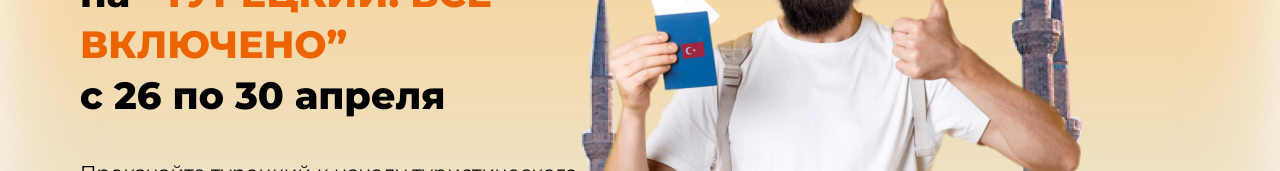
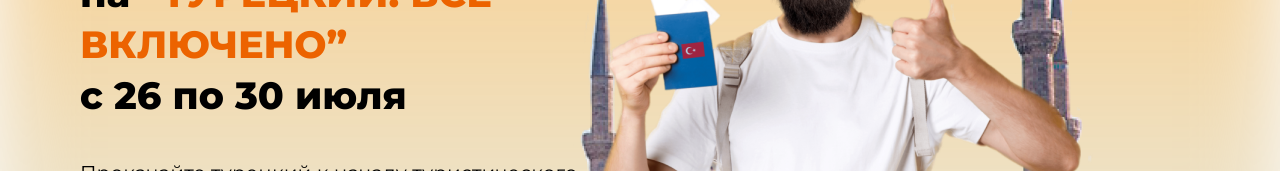
Before and after one commit to MikhailTravin/turkish-landing-july-2024, a website: page src/index.html in a window 1280 px wide. Shown: the part 247-418 px from the top of the page. Drawn offline with nearby package versions, Linux system fonts and the light colour scheme; files that its build step writes are made by us from their sources; files whose address does not match are found by name; a web font is replaced by a local one.

Commit message:
Add files via upload

```diff
--- a/src/index.html
+++ b/src/index.html
@@ -18,7 +18,7 @@
 									на <span>“ТУРЕЦКИЙ: ВСЁ ВКЛЮЧЕНО”</span>
 								</div>
 								<div class="content-main-home__text">
-									с 26 по 30 апреля
+									с 26 по 30 июля
 								</div>
 								<div class="content-main-home__subtext">
 									Прокачайте турецкий к началу туристического сезона и чувствуйте себя уверенно в
```
